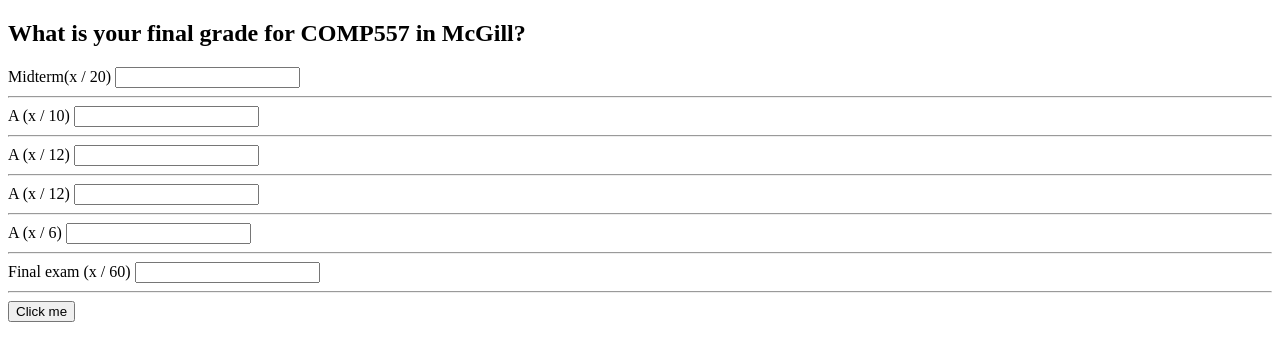
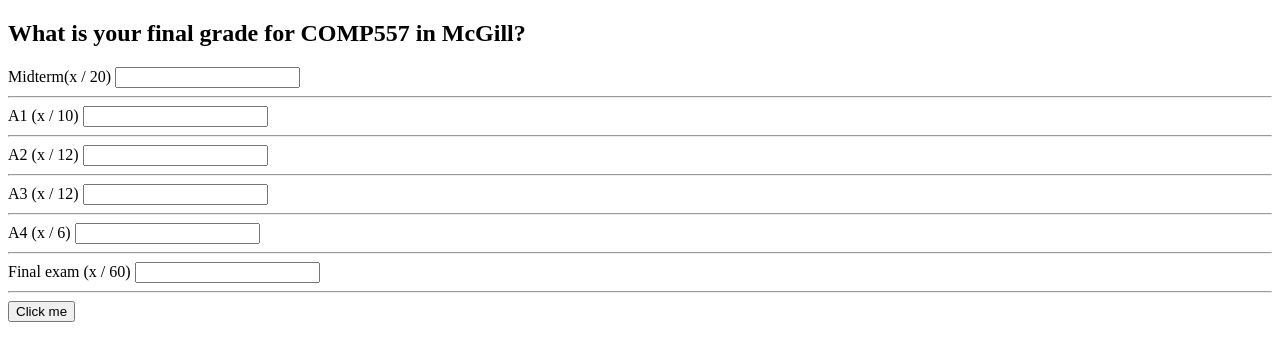
Before and after one commit to thechenhan/CGCurve, a plain HTML site: page index.html in a window 1280 px wide. Drawn offline with Linux system fonts and the light colour scheme.

Commit message:
add the number of A1 A2..etc

```diff
--- a/index.html
+++ b/index.html
@@ -9,10 +9,10 @@
 
 
 <label for="mid">Midterm(x / 20) </label><input type="number" id="mid" value=""><hr>
-<label for="A1">A (x / 10) </label><input type="number" id="A1" value=""><hr>
-<label for="A2">A (x / 12) </label><input type="number" id="A2" value=""><hr>
-<label for="A3">A (x / 12) </label><input type="number" id="A3" value=""><hr>
-<label for="A4">A (x / 6) </label><input type="number" id="A4" value=""><hr>
+<label for="A1">A1 (x / 10) </label><input type="number" id="A1" value=""><hr>
+<label for="A2">A2 (x / 12) </label><input type="number" id="A2" value=""><hr>
+<label for="A3">A3 (x / 12) </label><input type="number" id="A3" value=""><hr>
+<label for="A4">A4 (x / 6) </label><input type="number" id="A4" value=""><hr>
 <label for="final">Final exam (x / 60) </label><input type="number" id="final" value=""><hr>
 <button onclick="myFunction()">Click me</button>
 
```
